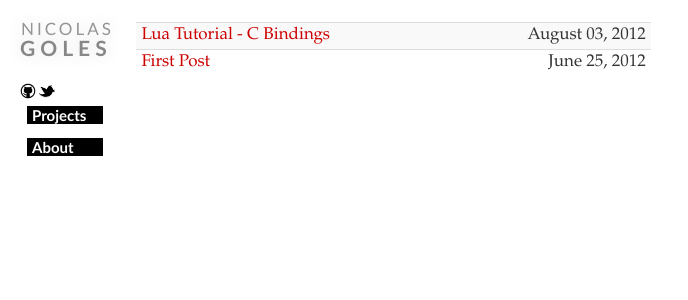
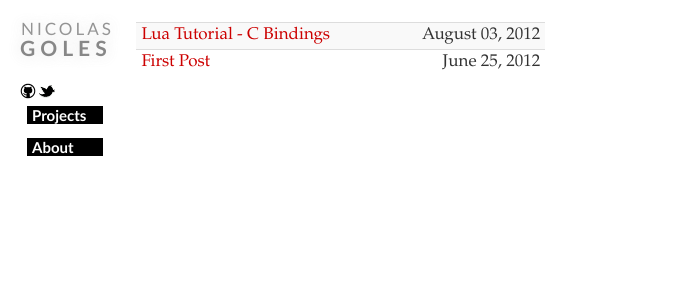
Before and after one commit to Goles/goles.github.com, a Jekyll site: the page built from index.html, in a window 1280 px wide. Shown: the top 300 px of the page, without its empty margins (0-688 px from the left). Built offline with Jekyll 4.4.1, drawn with Linux system fonts in a browser that asks for light colours.

Commit message:
modified index

```diff
--- a/index.html
+++ b/index.html
@@ -5,7 +5,7 @@
 
 <div class="container-fluid">
     <div class="row-fluid">
-        <div id="sidebar" class="span2">
+        <div id="sidebar" class="span2 offset1">
 
             <div class="name">
                 <a href="/">
@@ -31,7 +31,7 @@
             </div>
 
         </div>
-        <div id="content" class="span10">
+        <div id="content" class="span8">
             <table class="table table-striped table-condensed">
                 <tbody>
                     {% for post in site.posts %}
```
